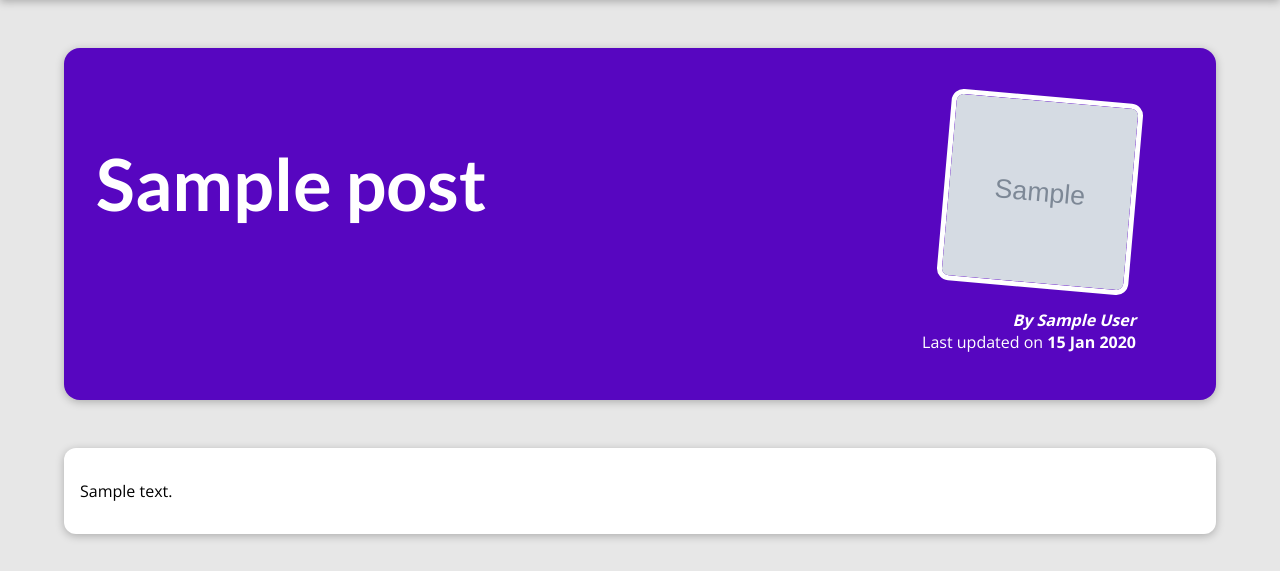
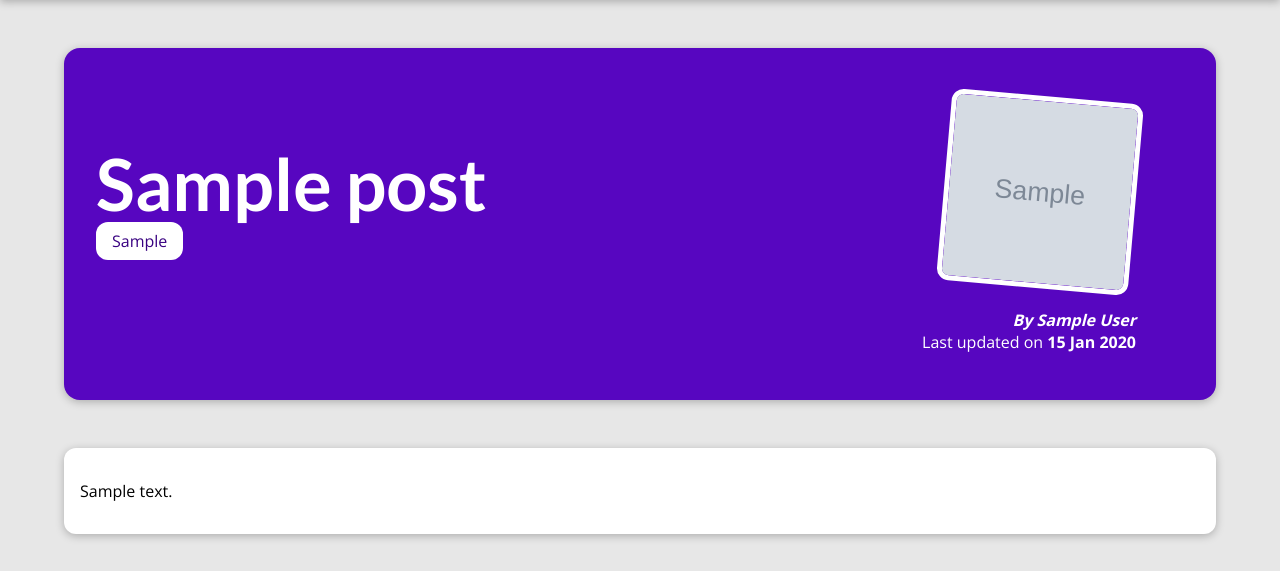
Before and after one commit to OkanHollander/django_project, a Django app: a page that uses my_site/blog/templates/blog/post-detail.html in a window 1280 px wide. Shown: the part 80-651 px from the top of the page. Run offline with Django 5.2, Linux system fonts and the light colour scheme; tables that the repository leaves empty hold one stand-in row (values such as "Sample post"); grey boxes marked "Sample" are stand-in pictures.

Commit message:
updated tags

```diff
--- a/my_site/blog/static/blog/post-detail.css
+++ b/my_site/blog/static/blog/post-detail.css
@@ -22,6 +22,7 @@ body {
   #summary h2 {
     color: white;
     font-size: 4.5rem;
+    margin-bottom: 0.25rem;
   }
 
   #summary article {
@@ -65,3 +66,10 @@ body {
     border-radius: 12px;
     box-shadow: 0 2px 8px rgba(0, 0, 0, 0.25);
   }
+
+  .tag {
+    background-color: white;
+    color: #390281;
+    padding: 0.5rem 1rem;
+    border-radius: 12px;
+  }
--- a/my_site/blog/templates/blog/post-detail.html
+++ b/my_site/blog/templates/blog/post-detail.html
@@ -11,9 +11,13 @@
 {%block content %}
     <section id="summary">
         <h2>{{ post.title }}</h2>
+        <dev>
+            {% for tag in tags %}
+            <span class="tag">{{ tag.caption }}</span>
+            {% endfor %}</div>
         <article>
             <img src="{% static "blog/images/"|add:post.image_name %}" alt="{{ post.title }}" />
-            <address>By {{ post.author|title }}</address>
+            <address>By <a href="mailto:{{ post.author.email_address }}">{{ post.author }}</a></address>
             <div>
                 Last updated on <time>{{ post.date|date:"d M Y" }}</time>
             </div>
--- a/my_site/blog/views.py
+++ b/my_site/blog/views.py
@@ -17,5 +17,6 @@ def all_posts(request):
 def post_detail(request, slug):
     identified_post = get_object_or_404(Post, slug=slug)
     return render(request, "blog/post-detail.html", {
-        "post": identified_post
+        "post": identified_post,
+        "tags": identified_post.tag.all()
     })
```
